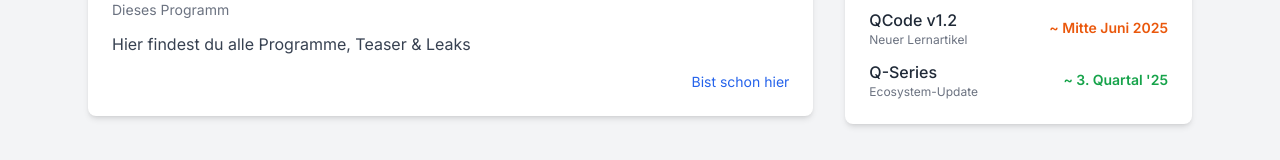
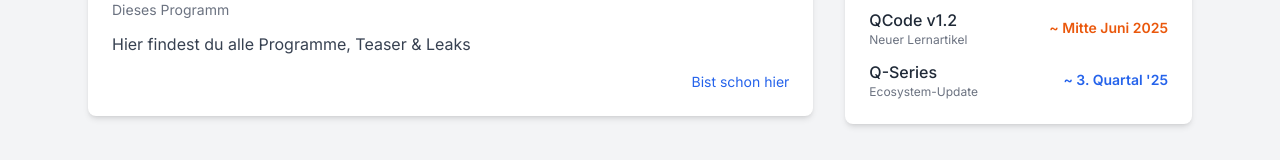
Before and after one commit to Quixoticode/QHub, a plain HTML site: page index.html in a window 1280 px wide. Shown: the part 734-894 px from the top of the page. Drawn offline with nearby package versions, Linux system fonts and the light colour scheme.

Commit message:
Update #1

```diff
--- a/index.html
+++ b/index.html
@@ -151,7 +151,7 @@
                             <span class="font-medium text-gray-800">Q-Series</span>
                             <p class="text-xs text-gray-500">Ecosystem-Update</p>
                         </div>
-                        <span class="text-sm font-semibold text-green-600">~ 3. Quartal '25</span>
+                        <span class="text-sm font-semibold text-blue-600">~ 3. Quartal '25</span>
                     </li>
                     </ul>
             </section>
```
